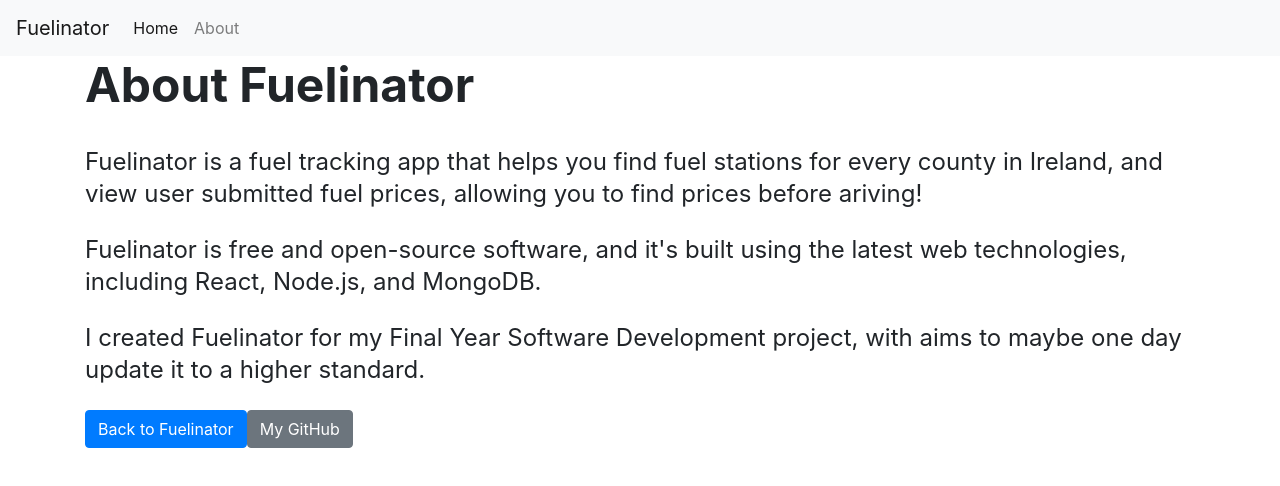
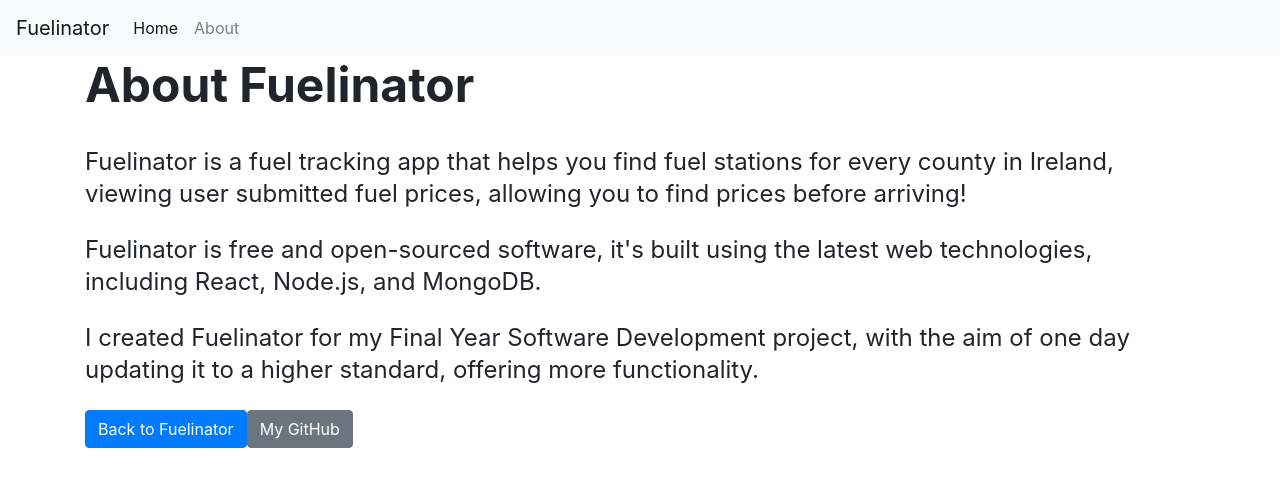
Before and after one commit to CianHession/Fuelinator, a React (Create React App) app: page /about in a window 1280 px wide. Shown: the top 486 px of the page. Built offline with nearby package versions, Linux system fonts and the light colour scheme; no server answers.

Commit message:
Code Cleanup, Update Prices TODO

```diff
--- a/src/About.js
+++ b/src/About.js
@@ -10,13 +10,13 @@
                 <Col>
                     <h2>About Fuelinator</h2>
                     <p>
-                        Fuelinator is a fuel tracking app that helps you find fuel stations for every county in Ireland, and view user submitted fuel prices, allowing you to find prices before ariving!
+                        Fuelinator is a fuel tracking app that helps you find fuel stations for every county in Ireland, viewing user submitted fuel prices, allowing you to find prices before arriving!
                     </p>
                     <p>
-                        Fuelinator is free and open-source software, and it's built using the latest web technologies, including React, Node.js, and MongoDB.
+                        Fuelinator is free and open-sourced software, it's built using the latest web technologies, including React, Node.js, and MongoDB.
                     </p>
                     <p>
-                        I created Fuelinator for my Final Year Software Development project, with aims to maybe one day update it to a higher standard.
+                        I created Fuelinator for my Final Year Software Development project, with the aim of one day updating it to a higher standard, offering more functionality.
                     </p>
                     <Button as={Link} to="/" variant="primary">Back to Fuelinator</Button>
                     <Button variant="secondary" href="https://github.com/CianHession" target="_blank">My GitHub</Button>
--- a/src/Counties.js
+++ b/src/Counties.js
@@ -1,2 +1,7 @@
 // counties.js
 export const counties = ["Antrim", "Armagh", "Carlow", "Cavan", "Clare", "Cork", "Derry", "Donegal", "Down", "Dublin", "Fermanagh", "Galway", "Kerry", "Kildare", "Kilkenny", "Laois", "Leitrim", "Limerick", "Longford", "Louth", "Mayo", "Meath", "Monaghan", "Offaly", "Roscommon", "Sligo", "Tipperary", "Tyrone", "Waterford", "Westmeath", "Wexford", "Wicklow"];
+
+export const irelandCoords = {
+    lat: 53.1424,
+    lng: -7.6921
+};
--- a/src/Fuelinator.js
+++ b/src/Fuelinator.js
@@ -1,40 +1,29 @@
 import React, { useState, useEffect } from "react";
 import { Map, Marker, InfoWindow } from "google-maps-react";
 import "bootstrap/dist/css/bootstrap.min.css";
-import { counties } from "./Counties";
+import { counties, irelandCoords} from "./Counties";
 
 function Fuelinator() {
     const [google, setGoogle] = useState(null);
     const [fuelStations, setFuelStations] = useState([]);
     const [selectedMarker, setSelectedMarker] = useState(null);
     const [selectedCounty, setSelectedCounty] = useState(null);
-    const irelandCoords = {
-        lat: 53.1424,
-        lng: -7.6921
-    };
+
     const handleMarkerClick = async (id) => {
-        console.log("Selected station id:", id);
-        console.log("Fuel stations:", fuelStations);
         const selectedStation = fuelStations.find((station) => station._id === id);
         if (selectedStation) {
             try {
                 const response = await fetch(`http://localhost:3001/api/fuelstations/${id}`);
                 const data = await response.json();
-                console.log("Fuel Station Data:", data);
                 setSelectedMarker({
                     ...selectedStation,
                     petrolPrice: data.petrolPrice || "N/A",
                     dieselPrice: data.dieselPrice || "N/A",
                 });
-                console.log("Active Marker: ", selectedMarker);
             } catch (error) {
                 console.error("Error fetching fuel station data:", error);
             }
         }
-    };
-
-    const filterFuelStationsByCounty = (county) => {
-        return fuelStations.filter((station) => station.county === county);
     };
 
     useEffect(() => {
```
Also changed, not shown: 1 other file (tests, documents, lock files or other folders).
